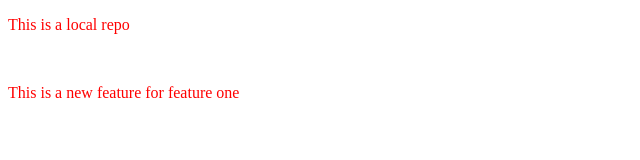
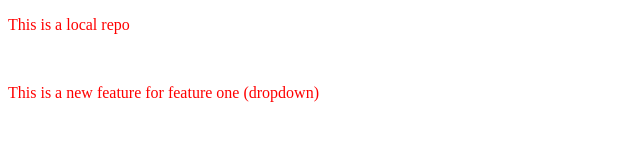
Before and after one commit to imabir17/LocalToLive, a plain HTML site: page Index.html in a window 1280 px wide. Shown: the whole page, without its empty margins (0-640 px from the left). Drawn offline with Linux system fonts and the light colour scheme.

Commit message:
dropdown

```diff
--- a/Index.html
+++ b/Index.html
@@ -10,6 +10,6 @@
     <p>This is a local repo</p>
 
     <br>
-    <p>This is a new feature for feature one</p>
+    <p>This is a new feature for feature one (dropdown)</p>
 </body>
 </html>
```
